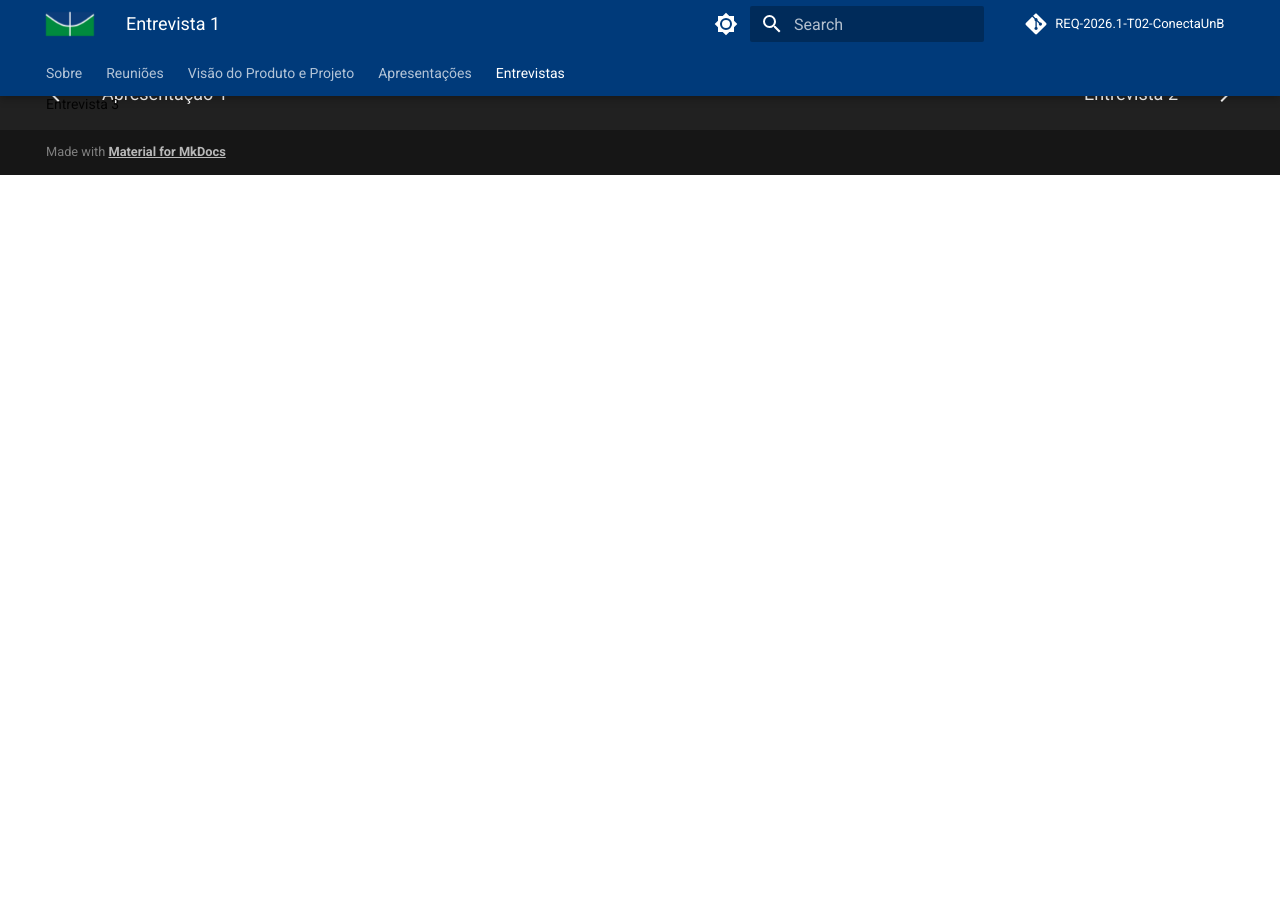
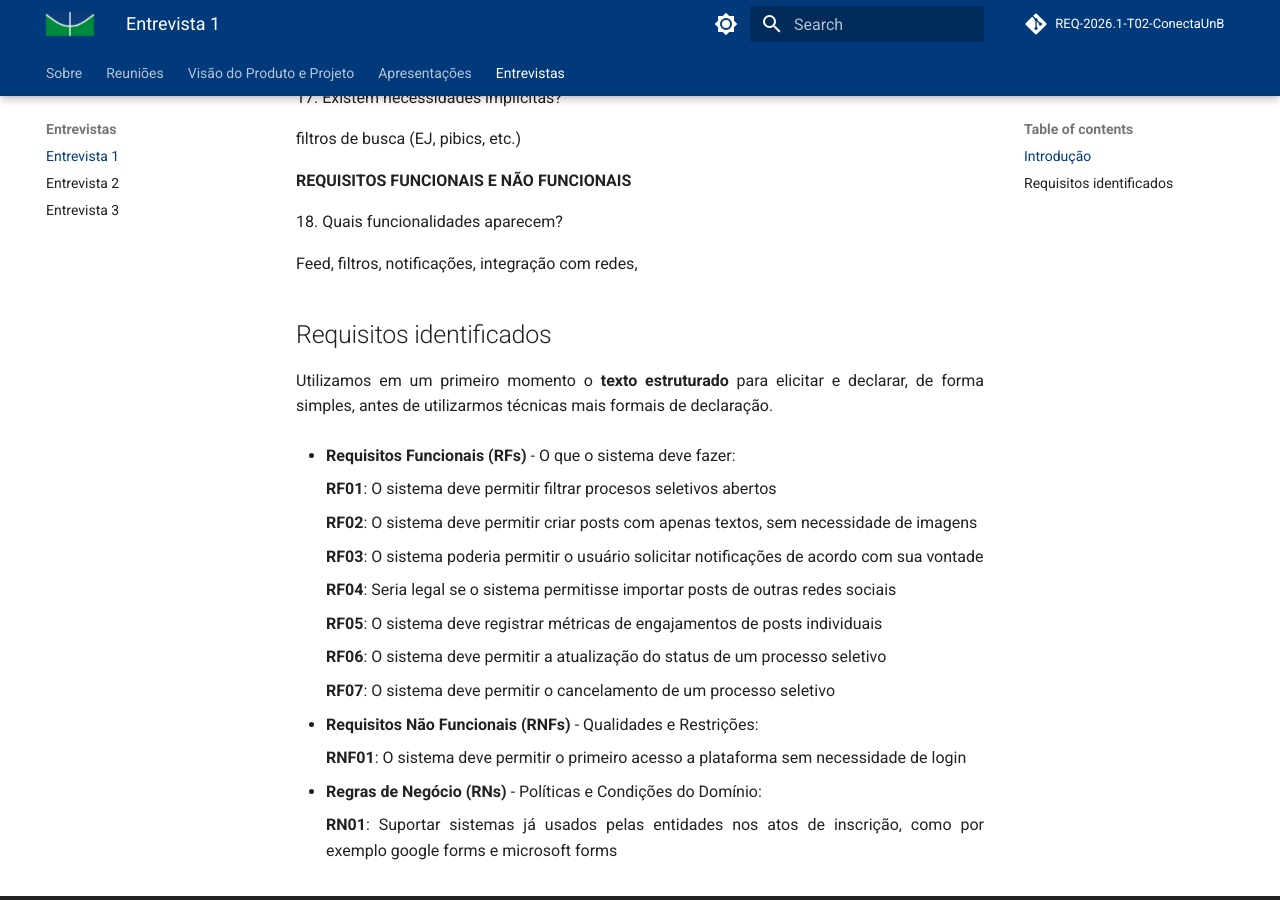
Before and after one commit to mdsreq-fga-unb/REQ-2026.1-T02-ConectaUnB, an MkDocs documentation site: the page built from docs/analisesEntrevistas/analiseEntrevista24-04.md, in a window 1280 px wide and 900 px high, scrolled down 7879 px. Built offline with MkDocs 1.6.1 and Material for MkDocs 9.7.7, drawn with Linux system fonts in a browser that asks for light colours; comment, search, counter and statistics services are not loaded; before the commit the page ends 8054 px from its top, so only the background shows below that; some of the changed text lies outside the part shown.

Commit message:
docs: acrescenta declaração de requisitos da entrevista 1

```diff
--- a/docs/analisesEntrevistas/analiseEntrevista24-04.md
+++ b/docs/analisesEntrevistas/analiseEntrevista24-04.md
@@ -1,4 +1,10 @@
-**Análise de Entrevista — Fase 1** Data: 24/04 Entrevistados: João (CJR), Ian (Aluno), Eiki (Atlética)
+## Introdução
+
+A seguir apresentamos a análise da entrevista realizada em 24 de abril com os stakeholders João (CJR), Ian (Aluno), Eiki (Atlética).
+
+O objetivo desta análise é mapear a visão específica deste stakeholder em relação aos problemas de comunicação e divulgação no ambiente universitário. O documento explora as limitações e os gargalos das ferramentas atualmente utilizadas pela comunidade.
+
+Optamos por fazer a análise através de algumas perguntas sugeridas pelo professor em aula, identificamos em grupo que essas perguntas serviriam como uma boa base para a condução da análise.
 
 **1\. Como a CJR divulga o processo seletivo?**
 
@@ -288,3 +294,33 @@ filtros de busca (EJ, pibics, etc.)
 18\. Quais funcionalidades aparecem?
 
 Feed, filtros, notificações, integração com redes,
+
+## Requisitos identificados
+
+Utilizamos em um primeiro momento o **texto estruturado** para elicitar e declarar, de forma simples, antes de utilizarmos técnicas mais formais de declaração.
+
+- **Requisitos Funcionais (RFs)** \- O que o sistema deve fazer:
+
+    **RF01**: O sistema deve permitir filtrar procesos seletivos abertos
+
+    **RF02**: O sistema deve permitir criar posts com apenas textos, sem necessidade de imagens
+
+    **RF03**: O sistema poderia permitir o usuário solicitar notificações de acordo com sua vontade
+
+    **RF04**: Seria legal se o sistema permitisse importar posts de outras redes sociais
+
+    **RF05**: O sistema deve registrar métricas de engajamentos de posts individuais
+
+    **RF06**: O sistema deve permitir a atualização do status de um processo seletivo
+
+    **RF07**: O sistema deve permitir o cancelamento de um processo seletivo
+
+
+- **Requisitos Não Funcionais (RNFs)** \- Qualidades e Restrições:
+
+    **RNF01**: O sistema deve permitir o primeiro acesso a plataforma sem necessidade de login
+
+
+* **Regras de Negócio (RNs)** \- Políticas e Condições do Domínio:
+
+    **RN01**: Suportar sistemas já usados pelas entidades nos atos de inscrição, como por exemplo google forms e microsoft forms
```
Also changed, not shown: other parts of docs/analisesEntrevistas/analiseEntrevista24-04.md (+1 -1 lines), docs/analisesEntrevistas/analiseEntrevista01-05.md (+1 -1 lines).
